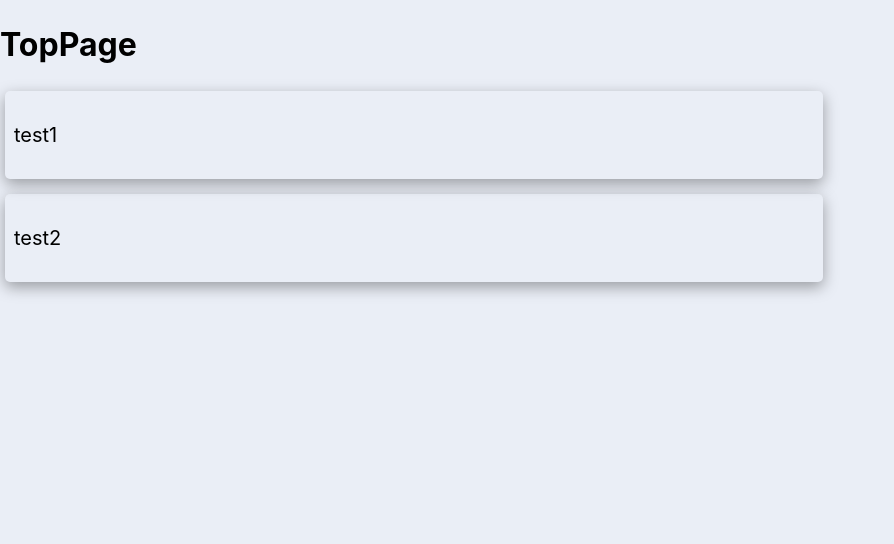
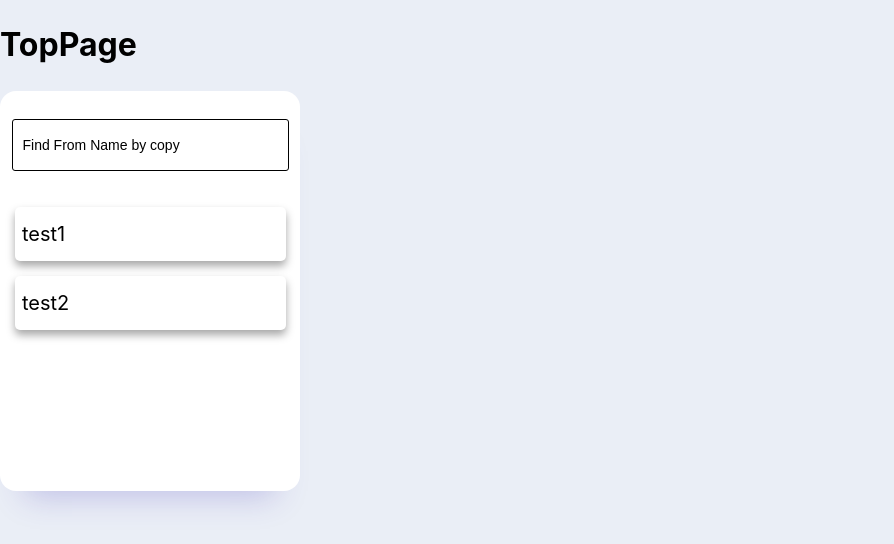
Before and after one commit to INRGI/CopyMaker, a React (Vite) app: page /top in a window 1280 px wide. Shown: the top 544 px of the page, without its empty margins (0-894 px from the left). Built offline with nearby package versions, Linux system fonts and the light colour scheme.

Commit message:
Add Filter to From Email component

```diff
--- a/src/components/TopFromEmail/TopFromEmail.jsx
+++ b/src/components/TopFromEmail/TopFromEmail.jsx
@@ -1,26 +1,45 @@
-import { Container, Item } from "./TopFromEmail.styled";
+import React, { useState } from "react";
+import { Container, Input, Item } from "./TopFromEmail.styled";
 
 const topFroms = [
   {
     id: 1,
-        name: 'test1',
+    name: "test1",
   },
   {
     id: 2,
-        name: 'test2',
+    name: "test2",
   },
 ];
 
 const TopFromEmail = () => {
+  const [searchTerm, setSearchTerm] = useState("");
+
+  const handleInputChange = (event) => {
+    setSearchTerm(event.target.value);
+  };
+
+  const filteredFroms = topFroms.filter((item) =>
+    item.name.toLowerCase().includes(searchTerm.toLowerCase())
+  );
+
   return (
+    <>
+      <Input
+        type="text"
+        placeholder="Find From Name by copy"
+        value={searchTerm}
+        onChange={handleInputChange}
+      />
       <Container>
-            {topFroms.map(item => (
+        {filteredFroms.map((item) => (
           <Item key={item.id}>
             <p>{item.name}</p>
           </Item>
         ))}
       </Container>
-    )
-}
+    </>
+  );
+};
 
 export default TopFromEmail;
--- a/src/components/TopFromEmail/TopFromEmail.styled.jsx
+++ b/src/components/TopFromEmail/TopFromEmail.styled.jsx
@@ -15,10 +15,31 @@ export const Item = styled.li`
     font-size: 20px;
     align-items: center;
     border: 0px solid;
-    box-shadow: rgba(0, 0, 0, 0.35) 0px 5px 15px;
-    padding: 9px;
+    box-shadow: rgba(0, 0, 0, 0.35) 0px 5px 9px;
+    padding: 7px;
     border-radius: 5px;
     max-width: 800px;
     width: 95%;
-    margin-left:5px;
+    height: 40px;
 `;
+
+export const Input = styled.input`
+    display: block;
+    min-height: 50px;
+    width: 85%;
+    max-width: 300px;
+    background-color: rgba(255,255,255,0.07);
+    border-radius: 3px;
+    padding: 0 10px;
+    border: 0.5px solid;
+    margin-top: 8px;
+    font-size: 14px;
+    font-weight: 300;
+    &::placeholder{
+        color: black;
+    }
+    &:hover{
+        transform: translateY(-1px);
+        box-shadow: rgba(0, 0, 0, 0.1) 0 4px 12px;
+    }
+`;
--- a/src/pages/TopPage/TopPage.jsx
+++ b/src/pages/TopPage/TopPage.jsx
@@ -1,10 +1,14 @@
 import TopFromEmail from "../../components/TopFromEmail/TopFromEmail";
+import { TopFromContainer } from "./TopPage.styled";
 
 const TopPage = () => {
     return (
         <>
             <h1>TopPage</h1>
-            <TopFromEmail />
+            <TopFromContainer>
+                <TopFromEmail />
+            </TopFromContainer>
+
         </>
     )
 }
--- a/src/pages/TopPage/TopPage.styled.jsx
+++ b/src/pages/TopPage/TopPage.styled.jsx
@@ -0,0 +1,17 @@
+
+import styled from "@emotion/styled";
+
+export const TopFromContainer = styled.div`
+    display: flex;
+    flex-direction: column;
+    gap: 20px;
+    align-items: center;
+    height: 380px;
+    width: 100%;
+    max-width: 300px;
+    border-radius: 16px;
+    box-shadow: 0 30px 30px -25px rgba(65, 51, 183, 0.25);
+    background-color:#fff;
+    padding-top:20px;
+    overflow-y: auto;
+`;
```
Lines whose indentation alone changed are shown as unchanged.
